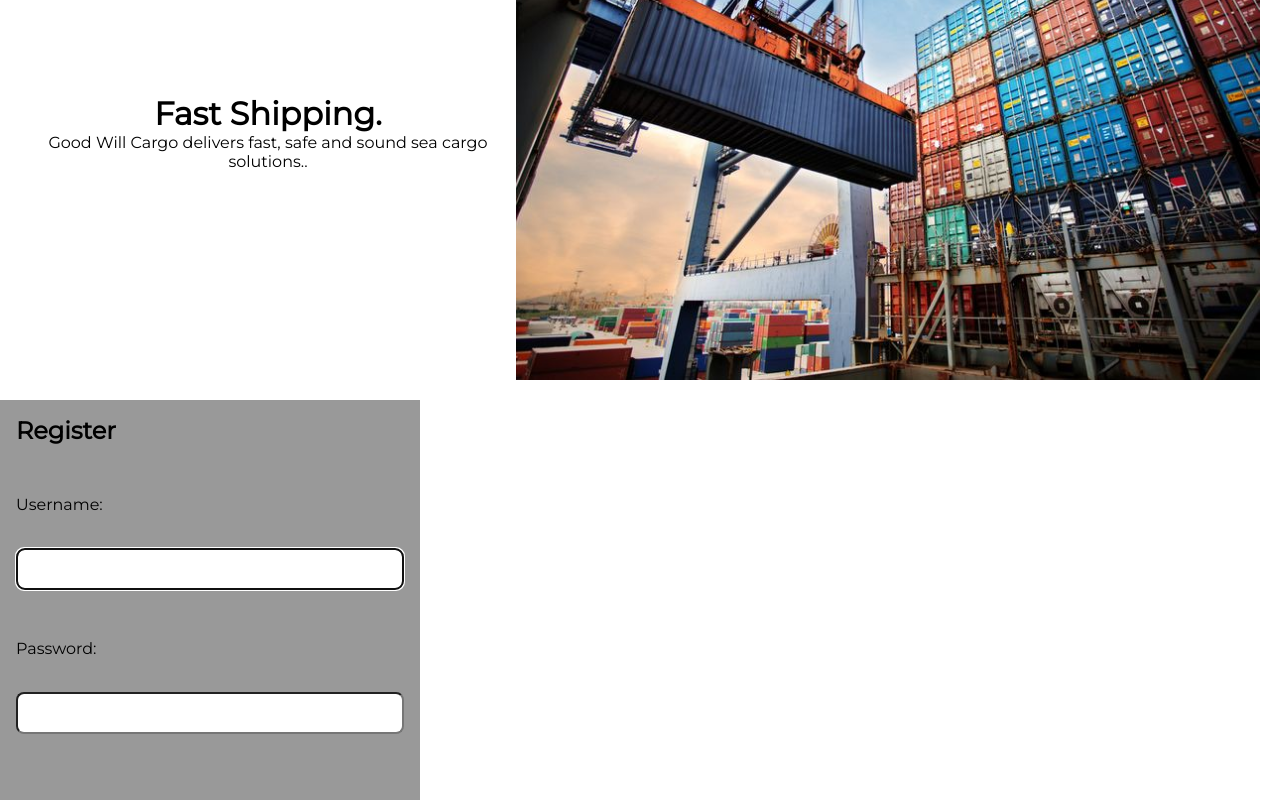
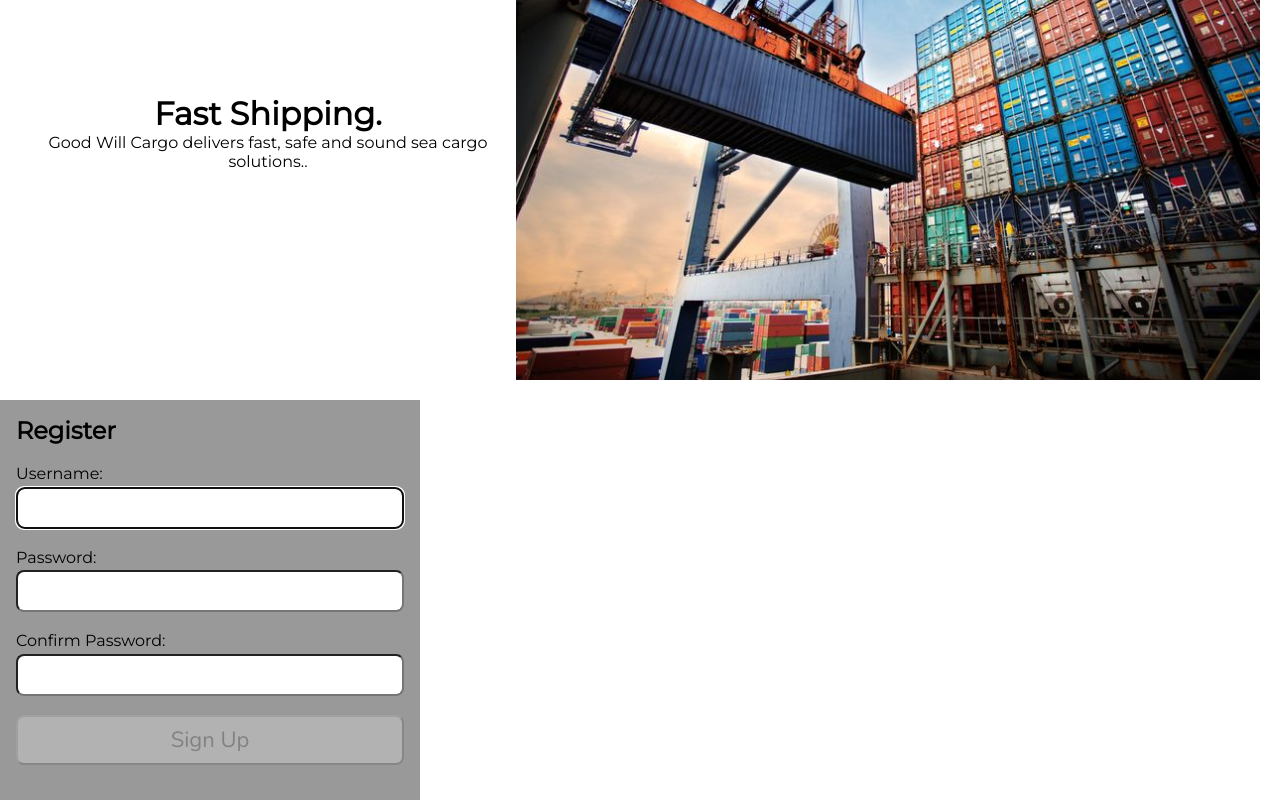
Before and after one commit to doreenlulu/Good-Will-Cargo-front-end, a React (Create React App) app: page / in a window 1280 px wide. Shown: the part 1514-2314 px from the top of the page. Built offline with nearby package versions, Linux system fonts and the light colour scheme; a web font is replaced by a local one.

Commit message:
GWC-5 <added sign up button which only appears upon matching your pasword>

```diff
--- a/src/form/Register.js
+++ b/src/form/Register.js
@@ -104,6 +104,27 @@
                             Must include uppercase and lowercase letters, a number and a special character.<br />
                             Allowed special characters: <span aria-label="exclamation mark">!</span> <span aria-label="at symbol">@</span> <span aria-label="hashtag">#</span> <span aria-label="dollar sign">$</span> <span aria-label="percent">%</span>
                         </p>
+                        <label htmlFor="confirm_pwd">
+                            Confirm Password:
+                            <FontAwesomeIcon icon={faCheck} className={validMatch && matchPwd ? "valid" : "hide"} />
+                            <FontAwesomeIcon icon={faTimes} className={validMatch || !matchPwd ? "hide" : "invalid"} />
+                        </label>
+                        <input
+                            type="password"
+                            id="confirm_pwd"
+                            onChange={(e) => setMatchPwd(e.target.value)}
+                            value={matchPwd}
+                            required
+                            aria-invalid={validMatch ? "false" : "true"}
+                            aria-describedby="confirmnote"
+                            onFocus={() => setMatchFocus(true)}
+                            onBlur={() => setMatchFocus(false)}
+                        />
+                        <p id="confirmnote" className={matchFocus && !validMatch ? "instructions" : "offscreen"}>
+                            <FontAwesomeIcon icon={faInfoCircle} />
+                            Must match the first password input field.
+                        </p>
+                        <button disabled={!validName || !validPwd || !validMatch ? true : false}>Sign Up</button>
 
 
 
```
